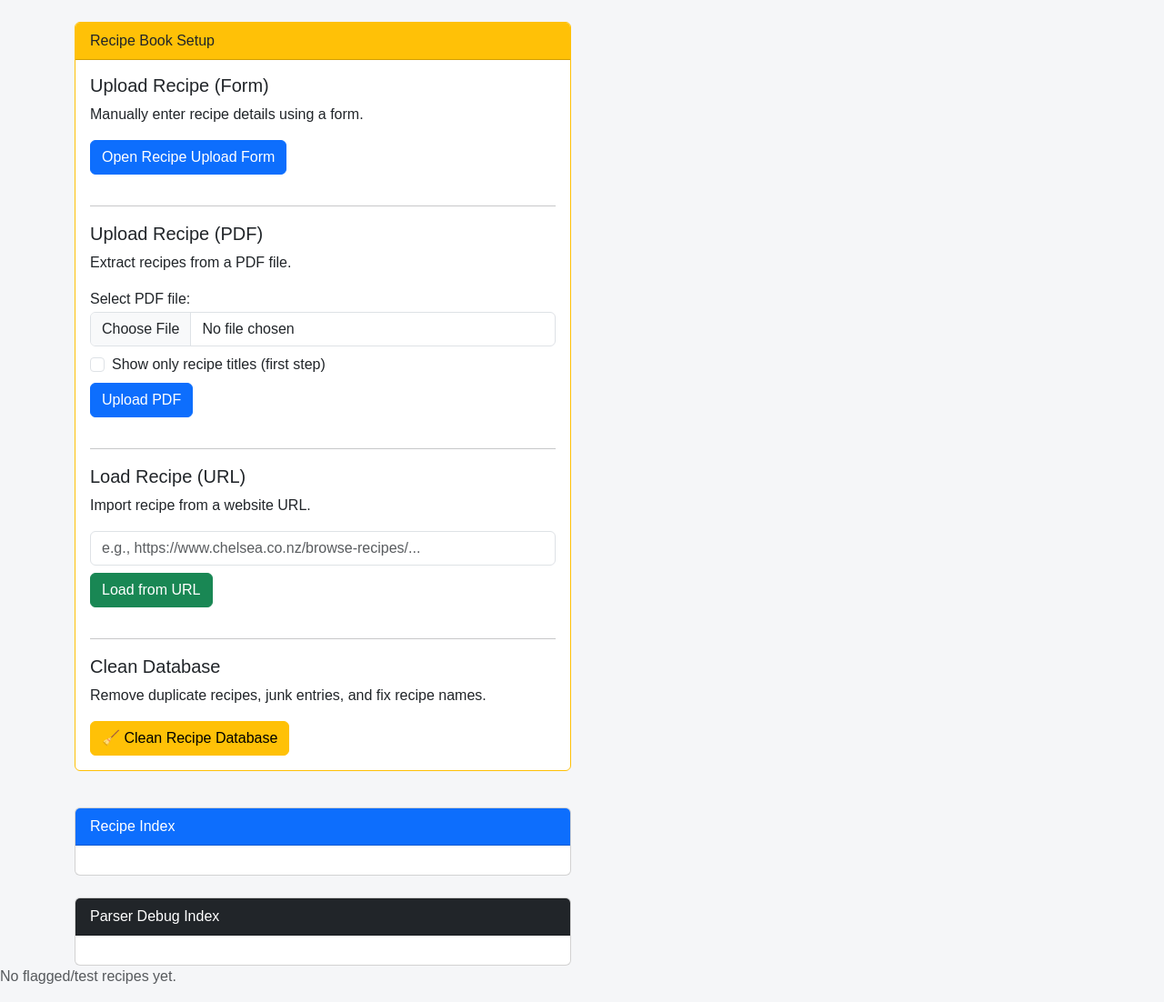
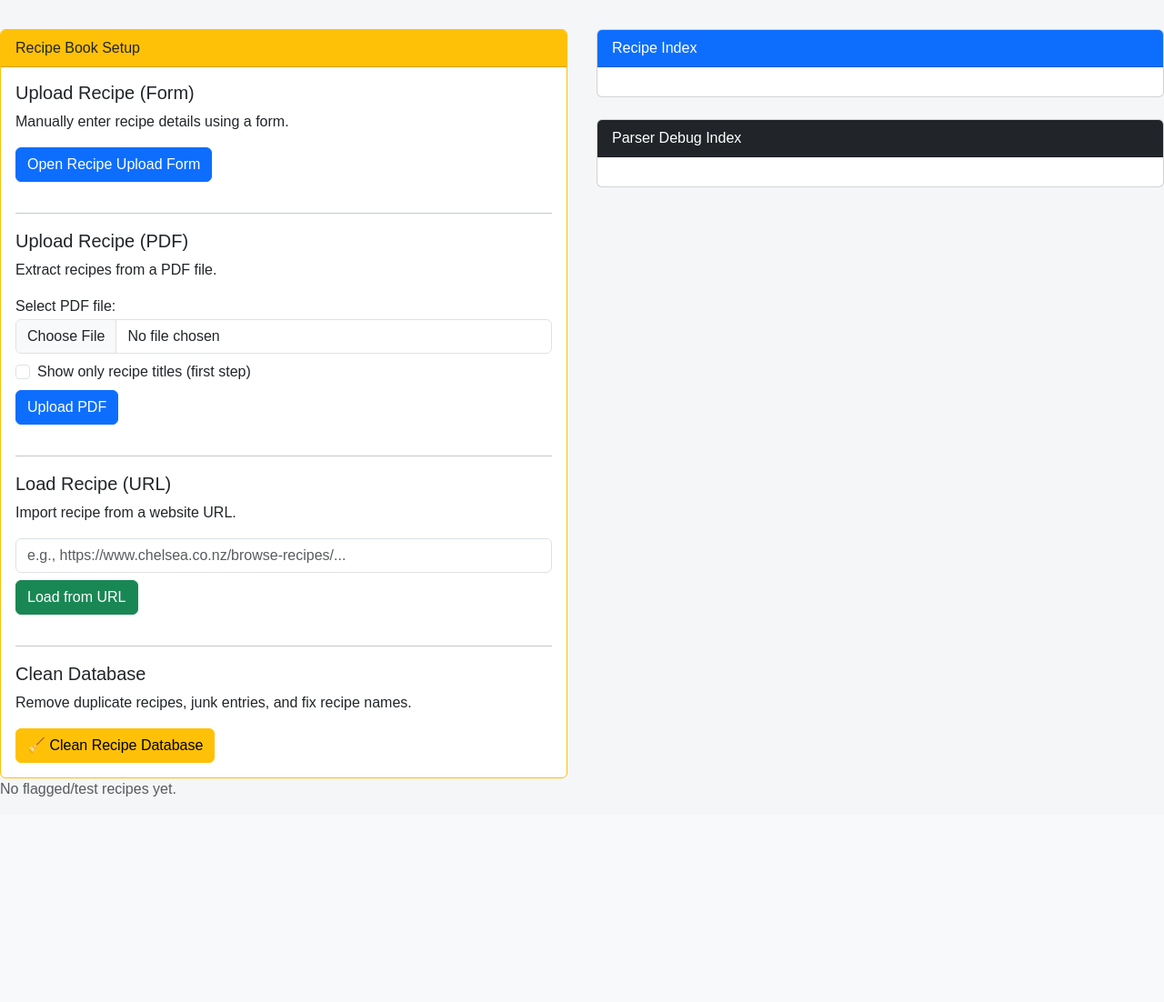
Before and after one commit to WHS-DTECH/FOOORMINVENTORY, a Flask app: template templates/recipe_book_setup.html in a window 1280 px wide. Shown: the part 64-1166 px from the top of the page at 91% size. After the commit the page ends 940 px from the top, so only its background shows below. Run offline with Flask 3, Linux system fonts and the light colour scheme; the template is opened without the code that fills it, so the values that code supplies are empty.

Commit message:
Refactor: use simple Flexbox for two-column layout, remove Bootstrap grid from Recipe Book Setup page

```diff
--- a/templates/recipe_book_setup.html
+++ b/templates/recipe_book_setup.html
@@ -3,10 +3,27 @@
 {% block content %}
             <!-- <div class="col-md-6 mb-4"> -->
                 <!-- <div class="card border-warning"> -->
-<div class="container mt-4">
-    <div class="row">
-        <!-- Left Column: Recipe Book Setup -->
-        <div class="col-12 col-md-6 mb-4">
+<style>
+.recipe-setup-container {
+    display: flex;
+    gap: 32px;
+    align-items: flex-start;
+    margin-top: 2em;
+}
+.recipe-setup-left,
+.recipe-setup-right {
+    flex: 1 1 0;
+    min-width: 320px;
+}
+@media (max-width: 900px) {
+    .recipe-setup-container {
+        flex-direction: column;
+        gap: 16px;
+    }
+}
+</style>
+<div class="recipe-setup-container">
+    <div class="recipe-setup-left">
         <div class="card border-warning">
             <div class="card-header bg-warning text-dark">
                 Recipe Book Setup
@@ -49,9 +66,7 @@
             </div>
         </div>
     </div>
-        <!-- Right Column: Recipe Index and Parser Debug Index -->
-        <div class="col-12 col-md-6">
-            <!-- Recipe Index Card -->
+    <div class="recipe-setup-right">
         <div class="card mb-4">
             <div class="card-header bg-primary text-white">
                 Recipe Index
@@ -68,7 +83,6 @@
                 {% endfor %}
             </div>
         </div>
-            <!-- Parser Debug Index Card -->
         <div class="card">
             <div class="card-header bg-dark text-white">
                 Parser Debug Index
@@ -82,7 +96,6 @@
                     <div class="text-muted small">Flagged by: {{ debug.flagged_by }} | {{ debug.flagged_at }}</div>
                 </div>
                 {% endfor %}
-                </div>
             </div>
         </div>
     </div>
```
Lines whose indentation alone changed are shown as unchanged.
